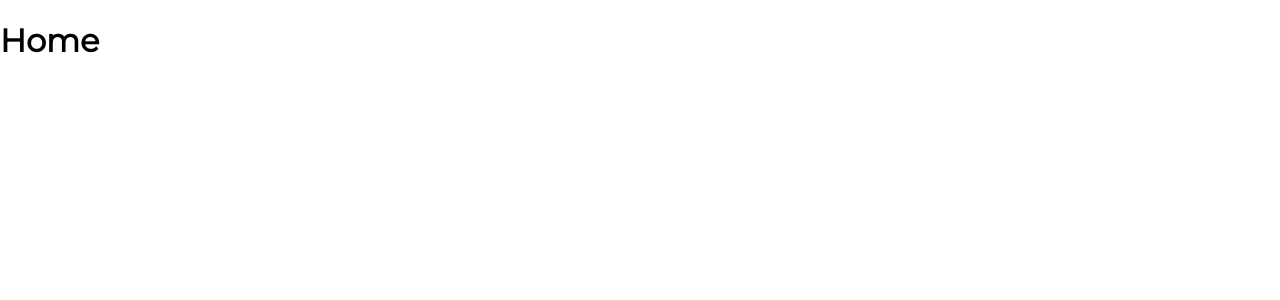
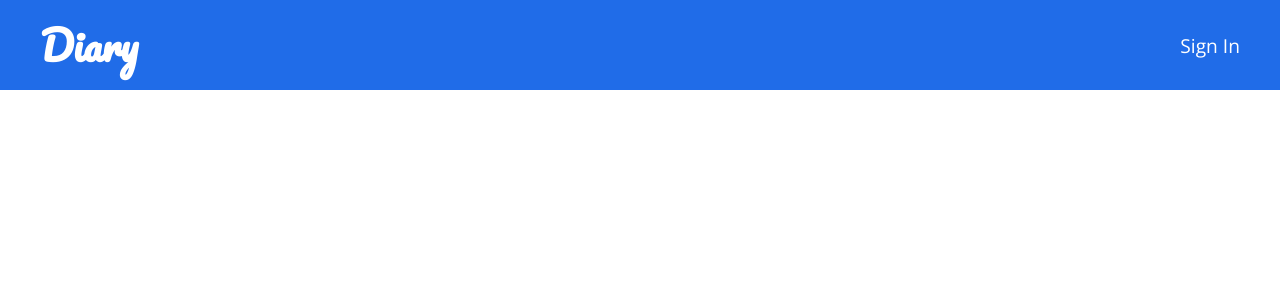
Before and after one commit to alphexng/mock-diary-front, a React (Create React App) app: page / in a window 1280 px wide. Shown: the top 300 px of the page. Built offline with nearby package versions, Linux system fonts and the light colour scheme.

Commit message:
Styled Header Component

```diff
--- a/public/index.html
+++ b/public/index.html
@@ -19,7 +19,10 @@
       work correctly both with client-side routing and a non-root public URL.
       Learn how to configure a non-root public URL by running `npm run build`.
     -->
-    <link href="https://fonts.googleapis.com/css?family=Montserrat&display=swap" rel="stylesheet">
+		<link
+			href="https://fonts.googleapis.com/css?family=Open+Sans|Pacifico&display=swap"
+			rel="stylesheet"
+		/>
 		<title>Diary App</title>
 	</head>
 	<body>
--- a/src/components/Header/Header.js
+++ b/src/components/Header/Header.js
@@ -0,0 +1,16 @@
+import React, { Component } from 'react';
+import classes from './Header.module.css';
+import NavList from './NavList/NavList';
+
+class Header extends Component {
+    render(){
+        return (
+            <header className={classes.Header}>
+                <h1 className={classes.Logo}>Diary</h1>
+                <NavList />
+            </header>
+        );
+    }
+}
+
+export default Header;
--- /dev/null
+++ b/src/components/Header/Header.module.css
@@ -0,0 +1,32 @@
+.Header {
+    background-color: var(--blue);
+    padding: 10px 40px;
+    display: flex;
+}
+
+.Logo {
+    font-family: var(--pacifico);
+    font-size: 2.5rem;
+    margin: 0;
+    color: white;
+}
+
+.NavList {
+    margin-left: auto;
+    display: flex;
+    align-items: center;
+}
+
+.NavList_List {
+    margin: 0;
+    padding: 0;
+    list-style: none;
+}
+
+.NavList_Item {
+    font-size: 1.2rem;
+}
+
+.NavList_Item a {
+    color: #fff;
+}
--- /dev/null
+++ b/src/components/Header/NavList/NavItem/NavItem.js
@@ -0,0 +1,10 @@
+import React from 'react';
+import { Link } from "react-router-dom";
+import classes from '../../Header.module.css';
+
+
+const navItem = (props) => {
+    return <li className={classes.NavList_Item}><Link to={props.path}>{props.text}</Link></li>;
+};
+
+export default navItem;
--- /dev/null
+++ b/src/components/Header/NavList/NavList.js
@@ -0,0 +1,25 @@
+import React from "react";
+import classes from '../Header.module.css';
+import NavItem from "./NavItem/NavItem";
+
+const navList = props => {
+	const unAuthList = {
+		"/login": "Sign In"
+	};
+	const authList = {
+		"/": "Welcome"
+	};
+	const actualList = props.authenticated ? authList : unAuthList;
+	const list = Object.keys(actualList).map(key => {
+		return <NavItem key={key} path={key} text={actualList[key]} />;
+	});
+	return (
+		<nav className={classes.NavList}>
+			<ul className={classes.NavList_List}>
+                {list}
+            </ul>
+		</nav>
+	);
+};
+
+export default navList;
--- a/src/containers/Home/Home.js
+++ b/src/containers/Home/Home.js
@@ -1,9 +1,14 @@
-import React, { Component} from 'react';
+import React, { Component } from "react";
+import Header from '../../components/Header/Header';
 
 class Home extends Component {
-    render(){
-        return <h1>Home</h1>;
-    }
+	render() {
+		return (
+            <React.Fragment>
+                <Header />
+            </React.Fragment>
+        );
+	}
 }
 
 export default Home;
--- a/src/index.css
+++ b/src/index.css
@@ -1,13 +1,22 @@
 :root {
 	--blue: #206ce8;
-	--font: "Montserrat", sans-serif;
+	--open-sans: 'Open Sans', sans-serif;
+	--pacifico: 'Pacifico', cursive;
 }
 
 html,
 body {
+	height: 100%;
+	scroll-behavior: smooth;
+}
+
+body {
 	margin: 0;
 	padding: 0;
-	font-family: var(--font);
-	-webkit-font-smoothing: antialiased;
-	-moz-osx-font-smoothing: grayscale;
+	font-family: var(--open-sans);
 }
+
+a {
+	text-decoration: none;
+	color: #000;
+}
```
Also changed, not shown: src/components/Header/Header.module..css (deleted).
